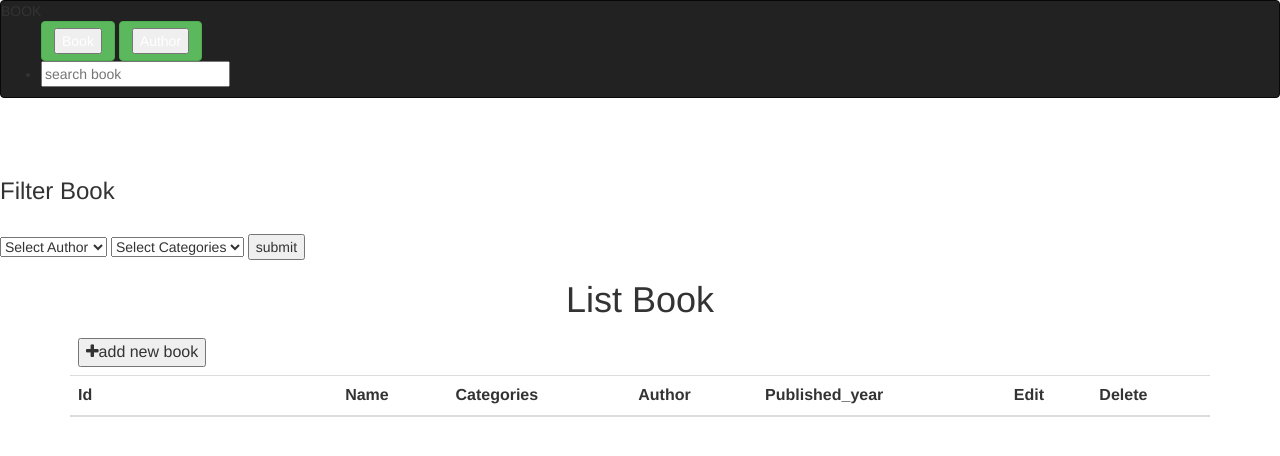
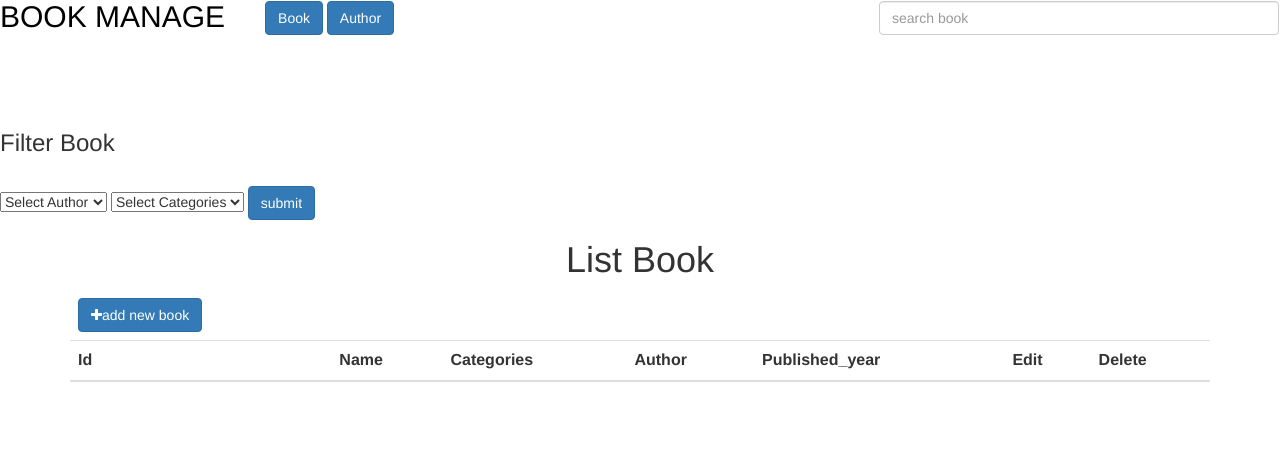
Before and after one commit to thanhuet/thanh_book, a PHP site: page / in a window 1280 px wide. Shown: the top 456 px of the page. Run offline with PHP 8.4, Linux system fonts and the light colour scheme; data that the repository does not hold is empty; some libraries are stand-ins or nearby versions.

Commit message:
31/8/2017

```diff
--- a/controller/controller_author.php
+++ b/controller/controller_author.php
@@ -26,7 +26,18 @@
 		$data_author = $model->show_author();
 		require APP_DIR.'/view/list_author.php';
 	}
-	else{
+	// controller test author
+	elseif(isset($_GET['action']) && $_GET['action'] == 'test_author'){
+		$data_model = new author();
+		$data_author = $data_model->test_author($_GET['name']);
+		foreach ($data_author as $value) {
+		 	if ($value['Name'] == $_GET['name']){
+		 		echo '1';
+		 	}
+		 	else{
+		 		echo '0';
+		 	}
+		 }
 
 	}
 	// //controller search book
--- /dev/null
+++ b/css/css_book.css
@@ -0,0 +1,3 @@
+.form_book{
+	z-index: 1000;
+}
--- a/model/author.php
+++ b/model/author.php
@@ -50,6 +50,18 @@
 			Full_name='$Name',Email='$Email',Phone_number='$Phone',Birthday='$Birthday',Address= '$Address' WHERE Id = '$Id'";
 			mysqli_query($conn,$sql);
 		}
+		// test author
+		function test_author($name){
+			global $conn;
+
+			$sql = "SELECT * FROM author WHERE Name = '$name'";
+			$qr = mysqli_query($conn,$sql);
+			$author = array();
+			while($assoc = mysqli_fetch_assoc($qr)){
+				$author[] = $assoc;
+			}
+			return $author;
+		}
 
 	}
 ?>
--- a/view/add_book.php
+++ b/view/add_book.php
@@ -11,7 +11,23 @@
 		$('.pub_year_book').val('');
 		return false;
 	});
-	// function author(){}
+	function test_author(name_author){
+			$.ajax({
+			url: '../book_result/index.php?action=test_author',
+			type: 'GET',
+			data: "name="+name_author,
+			dataType: 'text',
+
+			success: function(result){
+				if(result=='1'){
+					return 1;
+				}
+				else{
+					return 0;
+				}
+			}
+		});
+	}
 	// add book
 	$(document).on('click', '.submit_book', function(){
 		var id = $(this).attr('id');
@@ -27,9 +43,10 @@
 			dataType: 'text',
 			success: function(result){
 				$('.test').html(result);
-				// if(alert('bạn hãy nhập thông tin tác giả')){
+				// if(test_author(name)){
+				// 	alert('bạn hãy nhập thông tin tác giả');
+				// }
 
-				// }
 			}
 		});
 	});
--- a/view/author.php
+++ b/view/author.php
@@ -8,7 +8,7 @@
 	<table class='table'>
 		<thead>
 			<tr>
-				<td><button class='add_new_author'><i class='fa fa-plus' aria-hidden='true'></i>add new author</button></td>
+				<td><button class='add_new_author btn btn-primary'><i class='fa fa-plus' aria-hidden='true'></i>add new author</button></td>
 			</tr>
 			<tr>
 				<th>Id</th>
--- a/view/book.php
+++ b/view/book.php
@@ -13,7 +13,7 @@
 			<table class='table'>
 				<thead>
 				<tr>
-					<td><button class='add_new_book'><i class='fa fa-plus' aria-hidden='true'></i>add new book</button></td>
+					<td><button class='add_new_book btn btn-primary'><i class='fa fa-plus' aria-hidden='true'></i>add new book</button></td>
 				</tr>
 					<tr>
 						<th>Id</th>
--- a/view/button.php
+++ b/view/button.php
@@ -1,11 +1,11 @@
 	<div class="category">
-		<nav class="navbar navbar-inverse">
-		<div class="btn-group btn-group-justified">BOOK</div>
-		<ul class="">
-			<li class="btn btn-success"><input type="button" name="" value="Book" class="button_book"></li>
-			<li class="btn btn-success"><input type="button" name="" value="Author" class="button_author"></li>
-			<li class="" style=""><input type="text" name="" class="search_book" placeholder= 'search book'></li>
-			</ul>
+		<h2 class="navbar-header" style="color: black;margin-right: 40px;margin-top: 0px;">BOOK MANAGE</h2>
+		<nav class="navbar navbar-light bg-faded ">
+		<form class="form-inline">
+			<li class="btn btn-primary" ><span  name="" value="" class="button_book">Book</span></li>
+			<li class="btn btn-primary" ><span  name="" value="" class="button_author">Author</span></li>
+			<input style="float: right;width: 400px;" type="text" name="" class="search_book form-control mr-sm-10" placeholder= 'search book'></li>
+			</form>
 		</nav>
 		<div class="select">
 			<br><br>
@@ -32,7 +32,7 @@
 					}
 				?>
 			</select>
-			<input type="submit" name="" class="submit_select" value="submit" />
+			<input type="submit" name="" class="submit_select btn btn-primary" value="submit" />
 		</div>
 </div>
 <script>
@@ -49,4 +49,8 @@
 			}
 		});
 	});
+	$('.search_book').focus(function() {
+		$('.test').show();
+		$('.author').hide();
+	});
 </script>
--- a/view/form_add_author.php
+++ b/view/form_add_author.php
@@ -1,5 +1,5 @@
 <div class="form_add_new_author">
-	<form action="" method="get" accept-charset="utf-8" class="form_edit_author_e">
+	<form action="" method="get" accept-charset="utf-8" class="form_edit_author_e form-horizontal">
 		Full name
 		<input type="text" name="" class="name_author_edit_e"><br>
 		Email
--- a/view/header.php
+++ b/view/header.php
@@ -1,5 +1,6 @@
 
 <head>
+	<link rel="stylesheet" type="text/css" href="../book_result/css/css_book.css">
 	<link rel="stylesheet" type="text/css" href="../book_result/css/font-awesome/css/font-awesome.min.css">
 	<link rel="stylesheet" type="text/css" href="<?php echo './css/bootstrap/css/bootstrap.min.css';?>" >
 	<script src="<?php echo './css/bootstrap/jquery/jquery-3.2.1.min.js';?>" type="" charset="utf-8" ></script>
--- a/view/search_book.php
+++ b/view/search_book.php
@@ -8,6 +8,7 @@ $('.search_book').keyup(function(){
 		data: "search="+txt,
 		dataType: 'text',
 		success: function(result){
+			debugger;
 			$('.test').html(result);
 			// $('.author').hide();
 		}
```
